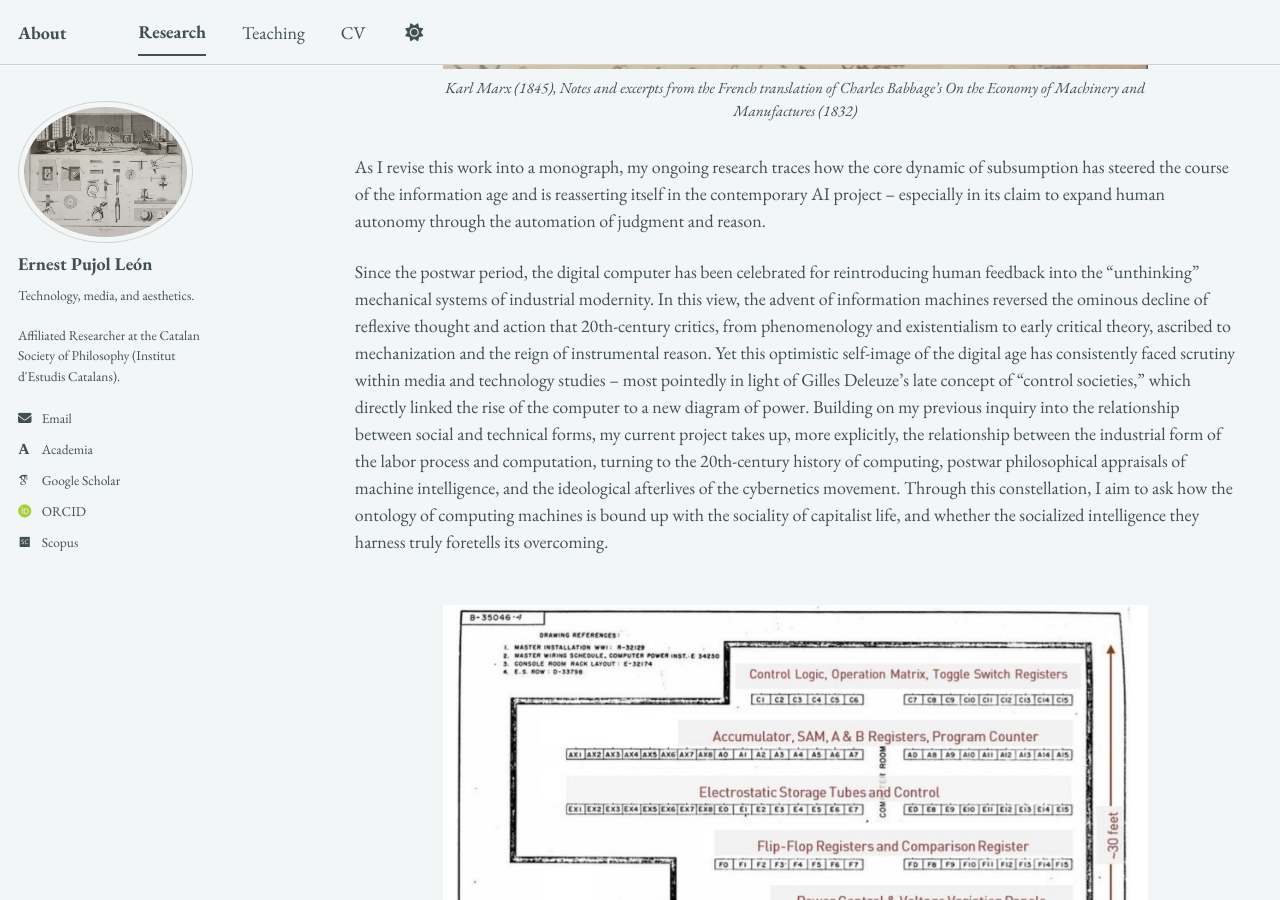
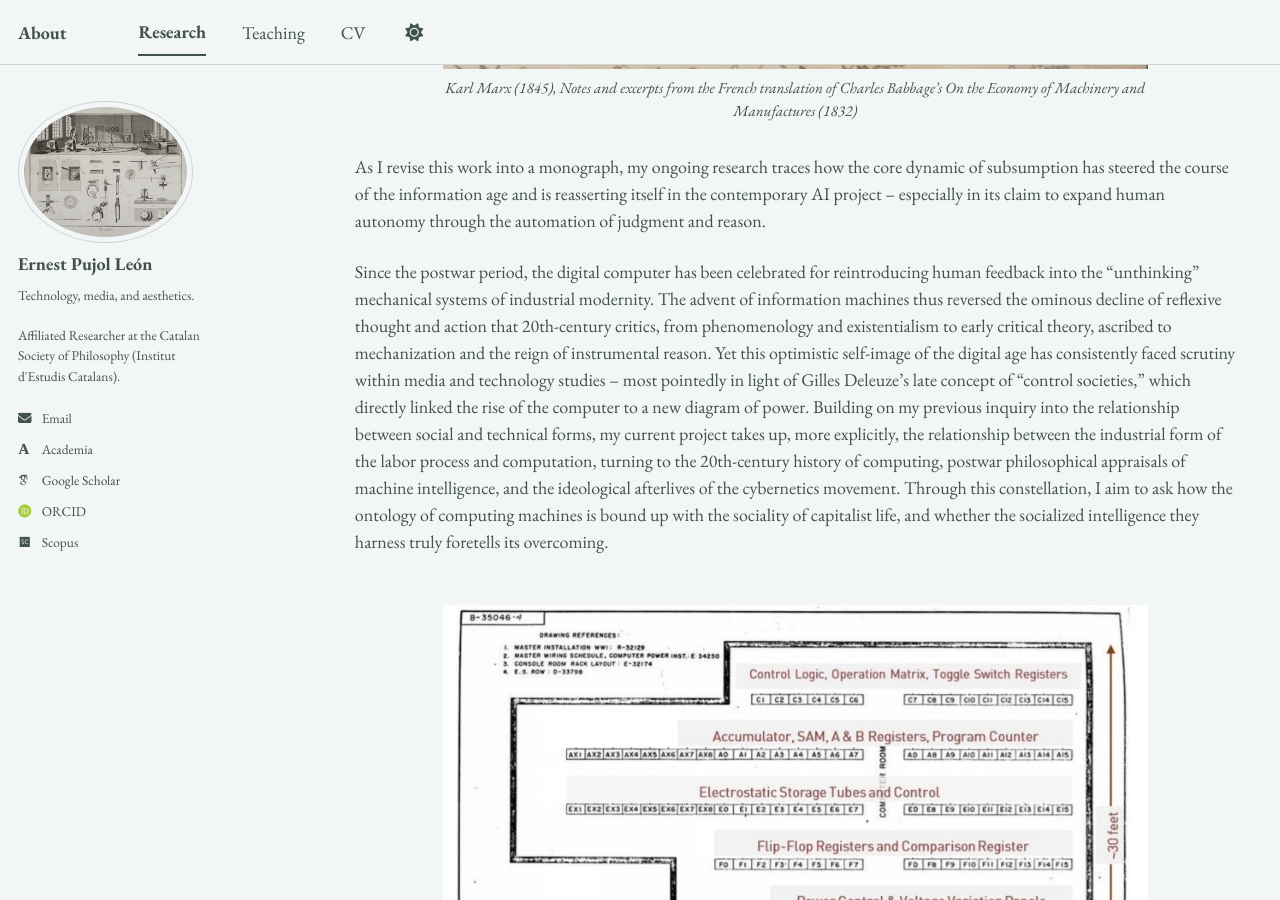
Before and after one commit to epujol90/epujol90.github.io, a Jekyll site: the page built from _pages/research.md, in a window 1280 px wide and 900 px high, scrolled down 1560 px. Built offline with Jekyll 4.4.1, drawn with Linux system fonts in a browser that asks for light colours; some web fonts are replaced; a script bundle is joined from its source files by our own code; library files that are not in the unit come from our copies.

Commit message:
Update research.md

```diff
--- a/_pages/research.md
+++ b/_pages/research.md
@@ -27,7 +27,7 @@ My doctoral work centered on the _longue durée_ of industrial modernity and wha
 
 As I revise this work into a monograph, my ongoing research traces how the core dynamic of subsumption has steered the course of the information age and is reasserting itself in the contemporary AI project -- especially in its claim to expand human autonomy through the automation of judgment and reason.
 
-Since the postwar period, the digital computer has been celebrated for reintroducing human feedback into the "unthinking" mechanical systems of industrial modernity. In this view, the advent of information machines reversed the ominous decline of reflexive thought and action that 20th-century critics, from phenomenology and existentialism to early critical theory, ascribed to mechanization and the reign of instrumental reason. Yet this optimistic self-image of the digital age has consistently faced scrutiny within media and technology studies -- most pointedly in light of Gilles Deleuze's late concept of “control societies," which directly linked the rise of the computer to a new diagram of power. Building on my previous inquiry into the relationship between social and technical forms, my current project takes up, more explicitly, the relationship between the industrial form of the labor process and computation, turning to the 20th-century history of computing, postwar philosophical appraisals of machine intelligence, and the ideological afterlives of the cybernetics movement. Through this constellation, I aim to ask how the ontology of computing machines is bound up with the sociality of capitalist life, and whether the socialized intelligence they harness truly foretells its overcoming.
+Since the postwar period, the digital computer has been celebrated for reintroducing human feedback into the "unthinking" mechanical systems of industrial modernity. The advent of information machines thus reversed the ominous decline of reflexive thought and action that 20th-century critics, from phenomenology and existentialism to early critical theory, ascribed to mechanization and the reign of instrumental reason. Yet this optimistic self-image of the digital age has consistently faced scrutiny within media and technology studies -- most pointedly in light of Gilles Deleuze's late concept of “control societies," which directly linked the rise of the computer to a new diagram of power. Building on my previous inquiry into the relationship between social and technical forms, my current project takes up, more explicitly, the relationship between the industrial form of the labor process and computation, turning to the 20th-century history of computing, postwar philosophical appraisals of machine intelligence, and the ideological afterlives of the cybernetics movement. Through this constellation, I aim to ask how the ontology of computing machines is bound up with the sociality of capitalist life, and whether the socialized intelligence they harness truly foretells its overcoming.
 <br>
 <br>
 
```
